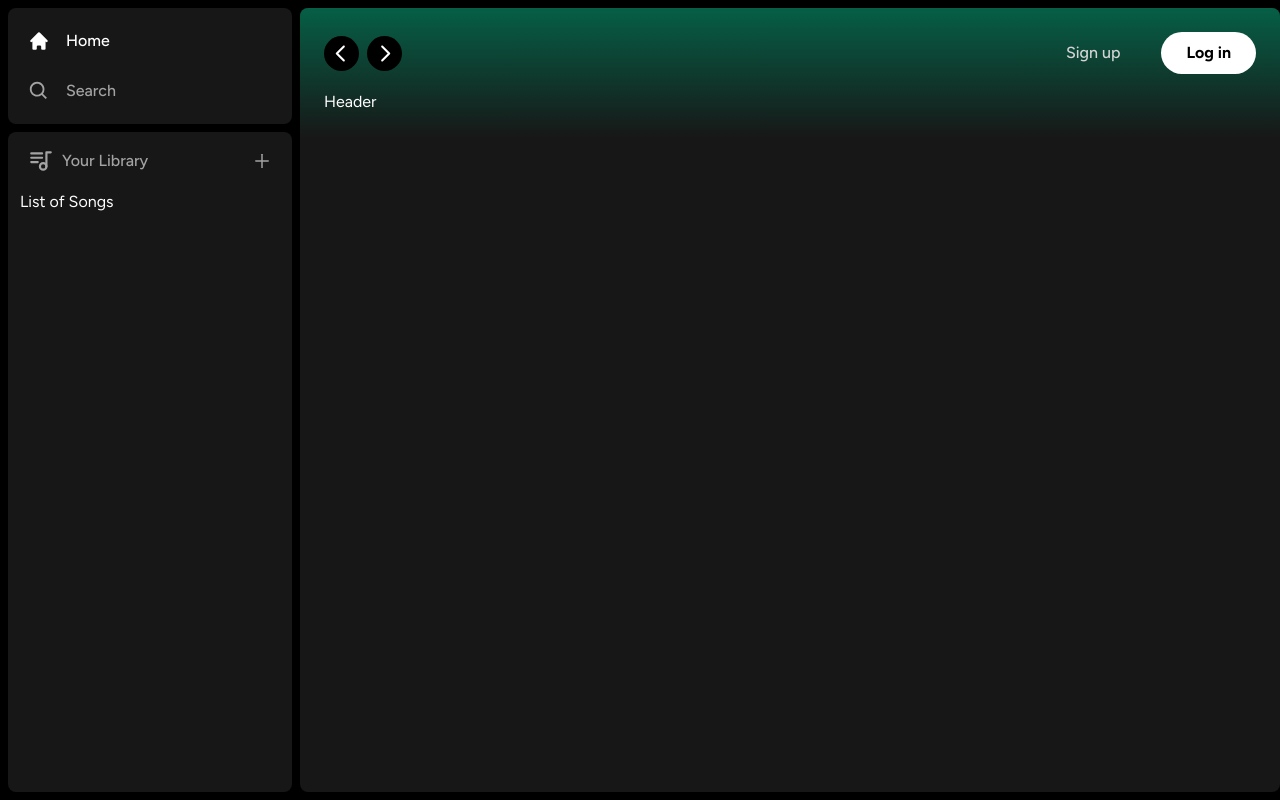
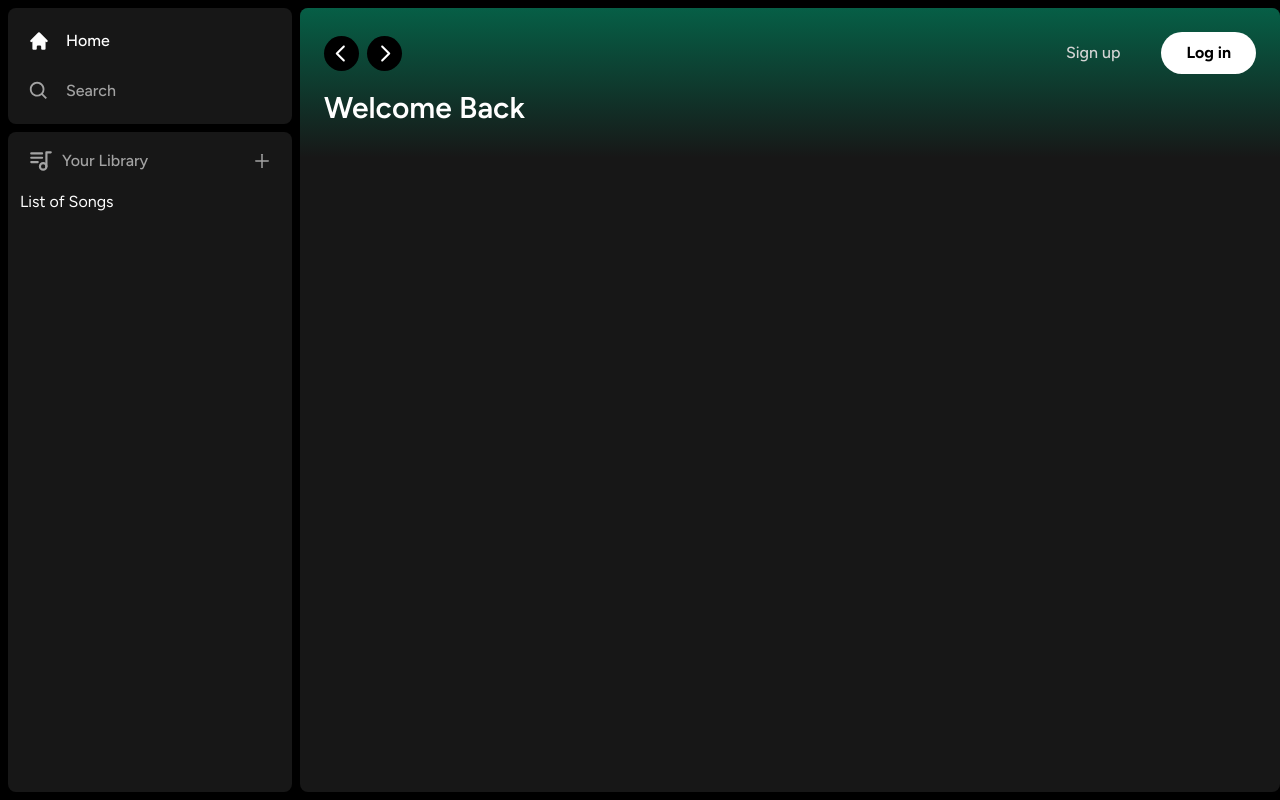
Before and after one commit to sairohitp/spotify-clone, a Next.js app: page / in a window 1280 px wide. Built offline with nearby package versions, Linux system fonts and the light colour scheme.

Commit message:
welcome-text

```diff
--- a/app/(site)/page.tsx
+++ b/app/(site)/page.tsx
@@ -11,7 +11,20 @@ export default function Home() {
       overflow-y-auto
     ">
       <Header>
-        Header
+        <div className="
+          mb-2
+        ">
+          <h1 className="
+            text-white
+            text-3xl
+            font-semibold
+          ">
+            Welcome Back
+          </h1>
+          <div>
+
+          </div>
+        </div>
       </Header>
     </div>
   )
```
